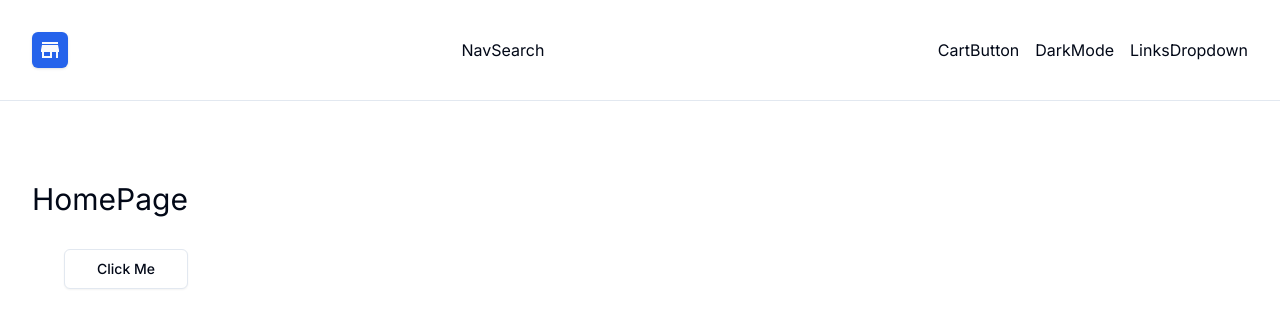
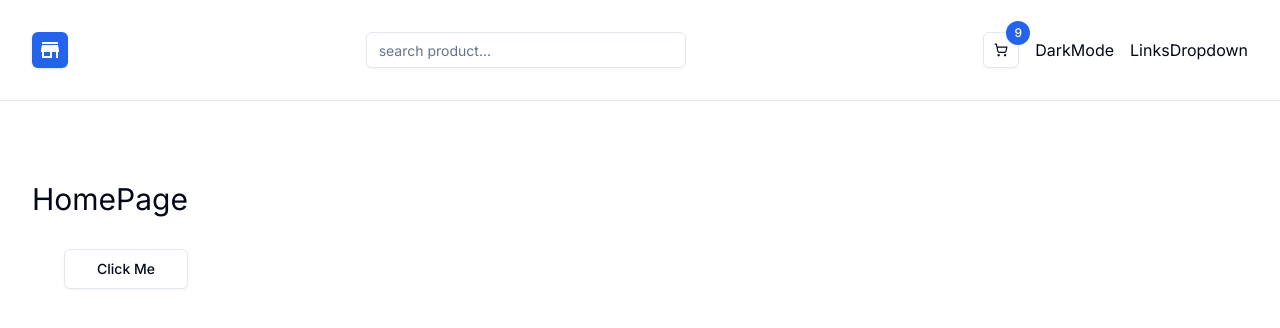
Before and after one commit to SachinB0101/ecommerce-platform, a Next.js app: page / in a window 1280 px wide. Shown: the top 328 px of the page. Built offline with nearby package versions, Linux system fonts and the light colour scheme.

Commit message:
Add cart in the Cart.tsx file

```diff
--- a/components/navbar/CartButton.tsx
+++ b/components/navbar/CartButton.tsx
@@ -1,6 +1,23 @@
+import Link from "next/link";
+import { Button } from "../ui/button";
+import { LuShoppingCart } from "react-icons/lu";
+
 const CartButton = () => {
+  const numItemsInCart = 9;
   return (
-    <div>CartButton</div>
-  )
-}
-export default CartButton
+    <Button
+      asChild
+      variant="outline"
+      size="icon"
+      className="flex justify-center items-center relative"
+    >
+      <Link href="/cart">
+        <LuShoppingCart />
+        <span className="absolute -top-3 -right-3 bg-primary text-white rounded-full h-6 w-6 flex items-center justify-center text-xs">
+          {numItemsInCart}
+        </span>
+      </Link>
+    </Button>
+  );
+};
+export default CartButton;
--- a/components/navbar/NavSearch.tsx
+++ b/components/navbar/NavSearch.tsx
@@ -1,6 +1,12 @@
+import { Input } from "../ui/input";
+
 const NavSearch = () => {
   return (
-    <div>NavSearch</div>
-  )
-}
-export default NavSearch
+    <Input
+      type="search"
+      placeholder="search product..."
+      className="max-w-xs dark:bg-muted"
+    ></Input>
+  );
+};
+export default NavSearch;
```
